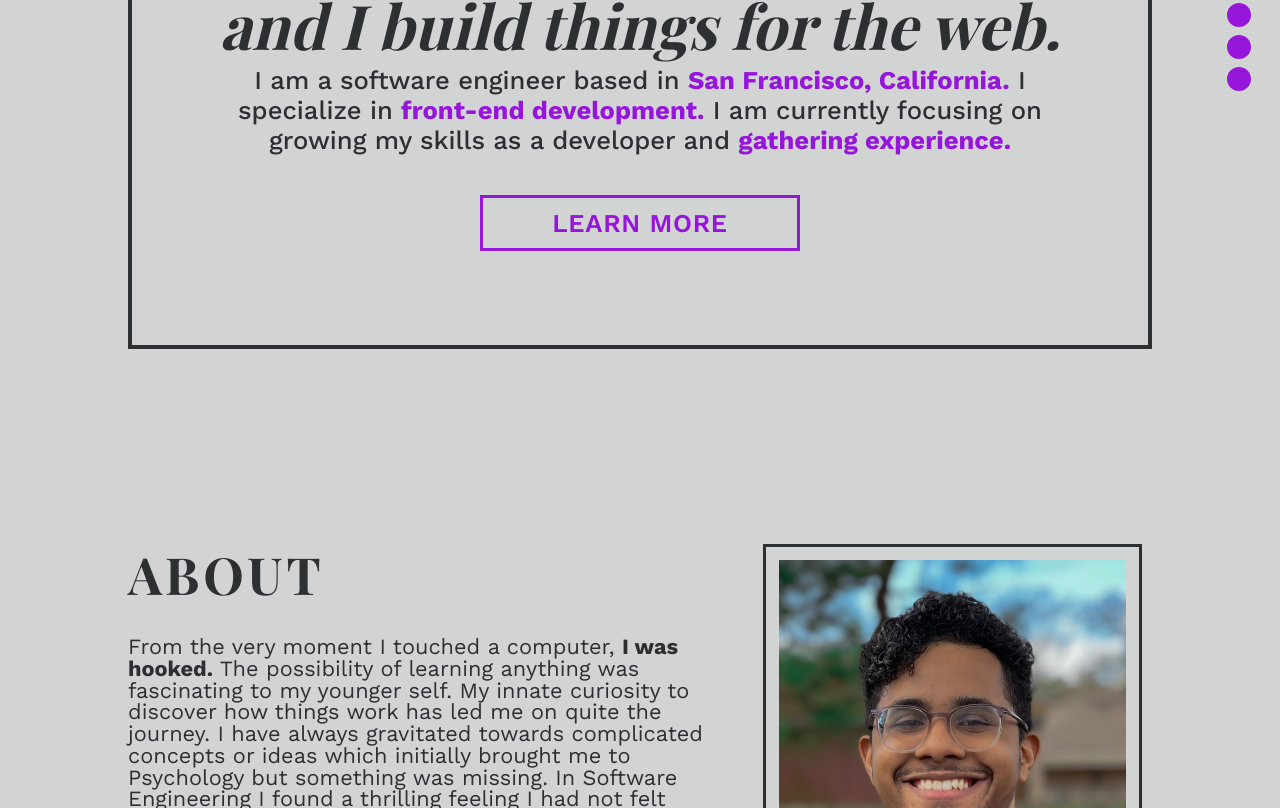
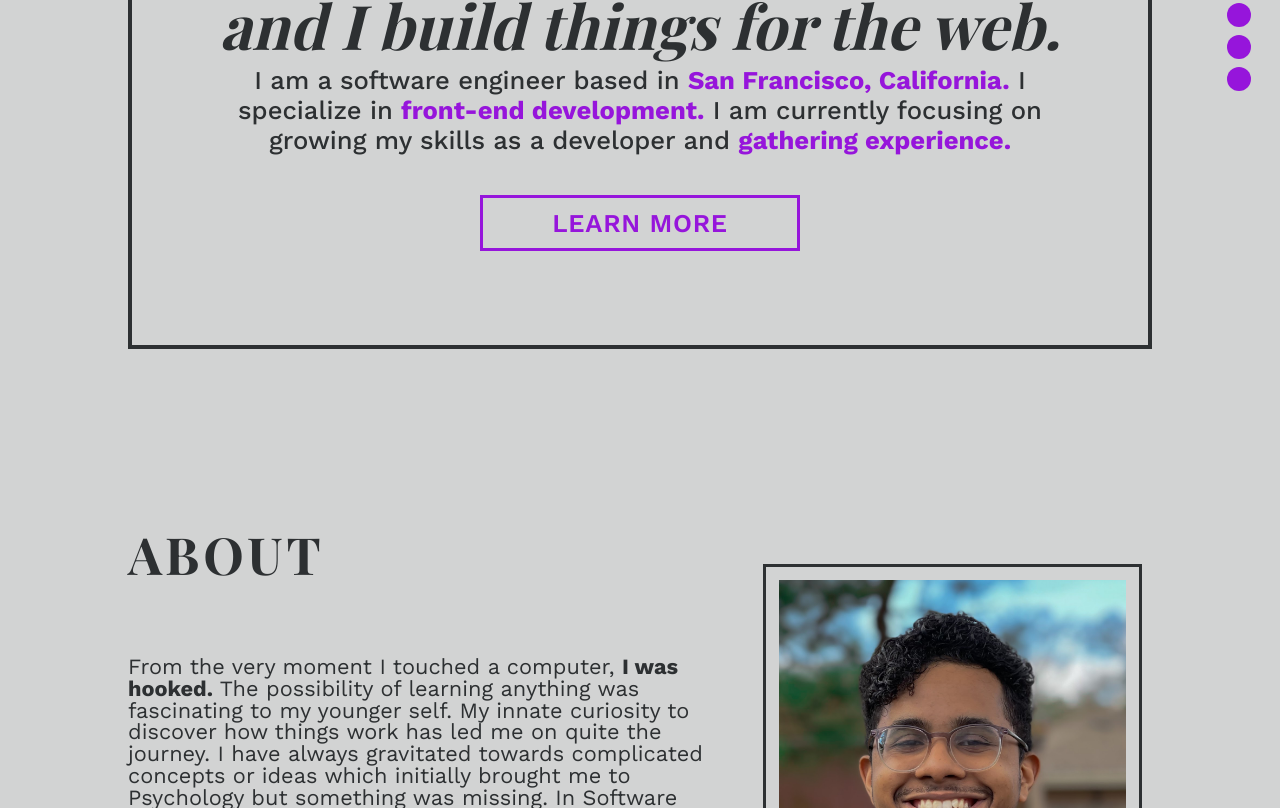
Before and after one commit to Vannent/personal-website, a Next.js app: page / in a window 1280 px wide. Shown: the part 373-1181 px from the top of the page. Built offline with nearby package versions, Linux system fonts and the light colour scheme; a web font is replaced by a local one.

Commit message:
fix about title

```diff
--- a/styles/About.module.scss
+++ b/styles/About.module.scss
@@ -15,7 +15,7 @@
     letter-spacing: 0.3vw;
     font-size: 4vw;
     margin: 0;
-    margin-bottom: -8vh;
+    margin-bottom: -3vh;
   }
 
   .content {
```
